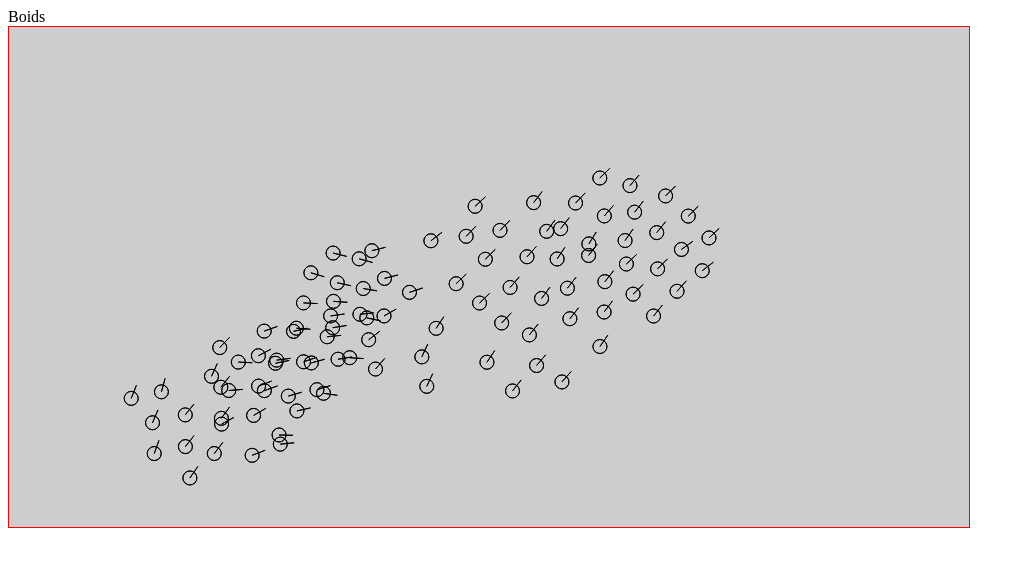
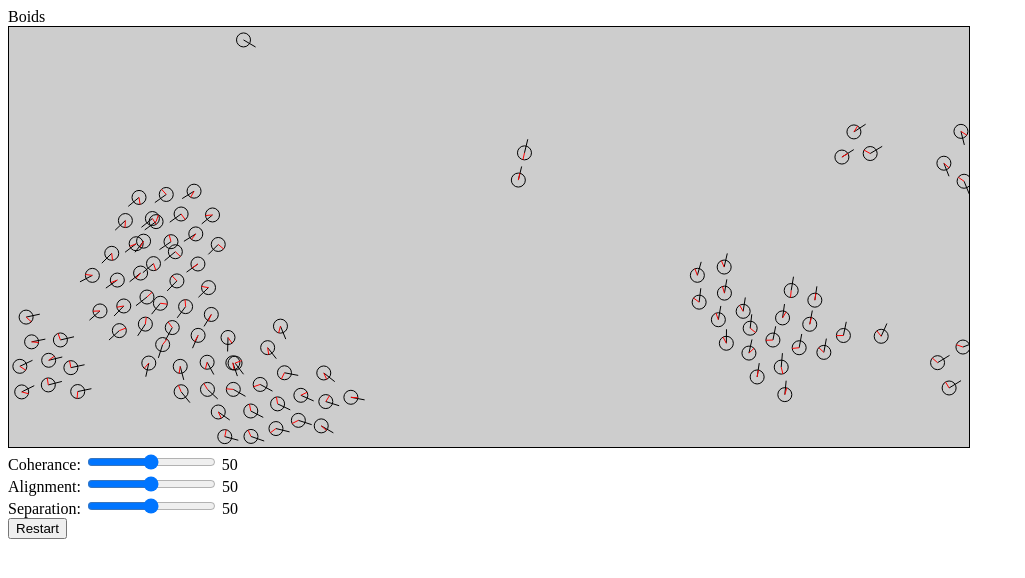
Before and after one commit to ericlovesmath/generative-art, a website built with Vite: page src/boids/index.html in a window 1280 px wide. Shown: the whole page, without its empty margins (0-1025 px from the left). Built offline with nearby package versions, Linux system fonts and the light colour scheme.

Commit message:
[Boids] Add Sliders to adjust constants, modify Boids to be independent of canvas

```diff
--- a/src/boids/index.html
+++ b/src/boids/index.html
@@ -10,6 +10,26 @@
   <body>
     <header>Boids</header>
     <canvas id="canvas-board"></canvas>
+
+    <div>
+      <label for="coherance-slider">Coherance:</label>
+      <input type="range" id="coherance-slider" min="0" max="100" value="50" />
+      <output id="coherance-output">50</output>
+    </div>
+
+    <div>
+      <label for="alignment-slider">Alignment:</label>
+      <input type="range" id="alignment-slider" min="0" max="100" value="50" />
+      <output id="alignment-output">50</output>
+    </div>
+
+    <div>
+      <label for="separation-slider">Separation:</label>
+      <input type="range" id="separation-slider" min="0" max="100" value="50" />
+      <output id="separation-output">50</output>
+    </div>
+
+    <button id="restart-button">Restart</button>
   </body>
 
   <script type="module" src="./main.ts"></script>
--- a/src/boids/main.ts
+++ b/src/boids/main.ts
@@ -2,10 +2,44 @@ import "./style.css";
 import { CanvasBoard } from "../lib/canvas";
 import { Flock } from "./objects/flock";
 
+let coheranceSlider =
+  document.querySelector<HTMLInputElement>("#coherance-slider")!;
+let coheranceOutput =
+  document.querySelector<HTMLOutputElement>("#coherance-output")!;
+let alignmentSlider =
+  document.querySelector<HTMLInputElement>("#alignment-slider")!;
+let alignmentOutput =
+  document.querySelector<HTMLOutputElement>("#alignment-output")!;
+let separationSlider =
+  document.querySelector<HTMLInputElement>("#separation-slider")!;
+let separationOutput =
+  document.querySelector<HTMLOutputElement>("#separation-output")!;
+let restartButton =
+  document.querySelector<HTMLButtonElement>("#restart-button")!;
+
 const playground = new CanvasBoard(
   document.querySelector("#canvas-board")!,
   960,
-  500
+  420
 );
 
-new Flock(playground, 100);
+let flock = new Flock(playground, 100);
+
+coheranceSlider.addEventListener("input", () => {
+  coheranceOutput.textContent = coheranceSlider.value;
+  flock.COHERANCE = (0.0005 * coheranceSlider.valueAsNumber) / 50;
+});
+
+alignmentSlider.addEventListener("input", () => {
+  alignmentOutput.textContent = alignmentSlider.value;
+  flock.ALIGNMENT = (0.05 * alignmentSlider.valueAsNumber) / 50;
+});
+
+separationSlider.addEventListener("input", () => {
+  separationOutput.textContent = separationSlider.value;
+  flock.SEPARATION = (0.01 * separationSlider.valueAsNumber) / 50;
+});
+
+restartButton.addEventListener("click", () => {
+  flock.randomizeBoids();
+});
--- a/src/boids/objects/flock.ts
+++ b/src/boids/objects/flock.ts
@@ -1,130 +1,153 @@
 import { Vec, mod } from "../../lib/utils";
 import { CanvasBoard, CanvasObject, PeriodicDrawer } from "../../lib/canvas";
 
-class Boid extends CanvasObject {
+class Boid {
   pos: Vec;
   vel: Vec;
   acc: Vec;
+
   RAD = 7;
 
-  MAX_FORCE = 0.05;
-
-  constructor(board: CanvasBoard, pos: Vec, vel: Vec) {
-    super(board);
+  constructor(pos: Vec, vel: Vec) {
     this.pos = pos;
     this.vel = vel;
     this.acc = new Vec(0, 0);
   }
 
-  /** Flies towards average position of local boids */
-  cohere(locals: Boid[], coherance: number) {
-    if (locals.length == 0) {
-      return;
-    }
+  /** Returns steering force to fly towards average position of local boids */
+  cohere(locals: Boid[]): Vec {
     let avgPosition = new Vec(0, 0);
     for (let curr of locals) {
       avgPosition = avgPosition.add(curr.pos);
     }
-    avgPosition = avgPosition.scale(1 / locals.length);
-    let steering = avgPosition.subtract(this.pos).scale(coherance);
-    this.acc = this.acc.add(steering.clamp(this.MAX_FORCE));
+    if (locals.length == 0) {
+      return avgPosition;
+    }
+    return avgPosition.scale(1 / locals.length).subtract(this.pos);
   }
 
-  /** Steers to avoid crowding local flock */
-  separate(locals: Boid[], separation: number) {
-    if (locals.length == 0) {
-      return;
-    }
+  /** Returns steering force to avoid crowding local flock */
+  separate(locals: Boid[]): Vec {
     let target = new Vec(0, 0);
     for (let curr of locals) {
       let diff = this.pos.subtract(curr.pos);
       diff.scale(1 / diff.magnitude() ** 2);
       target = target.add(diff);
     }
-    target = target.scale(1 / locals.length);
-    let steering = target.subtract(this.vel).scale(separation);
-    this.acc = this.acc.add(steering.clamp(this.MAX_FORCE));
+    if (locals.length == 0) {
+      return target;
+    }
+    return target.scale(1 / locals.length).subtract(this.vel);
   }
 
-  /** Steers towards average velocity of local flock */
-  align(locals: Boid[], alignment: number) {
-    if (locals.length == 0) {
-      return;
-    }
+  /** Returns steering force to match average velocity of local flock */
+  align(locals: Boid[]): Vec {
     let avgVelocity = new Vec(0, 0);
     for (let curr of locals) {
       avgVelocity = avgVelocity.add(curr.vel);
     }
-    avgVelocity = avgVelocity.scale(1 / locals.length);
-    let steering = avgVelocity.subtract(this.vel).scale(alignment);
-    this.acc = this.acc.add(steering.clamp(this.MAX_FORCE));
+    if (locals.length == 0) {
+      return avgVelocity;
+    }
+    return avgVelocity.scale(1 / locals.length).subtract(this.vel);
   }
 
-  update() {
+  /** TODO: Returns steering force to avoid border */
+  avoidBorder(width: number, height: number): Vec {
+    let steering = new Vec(0, 0);
+    if (this.pos.x < 0) {
+      steering.x = 1;
+    }
+    if (this.pos.y < 0) {
+      steering.y = 1;
+    }
+    if (this.pos.x > width) {
+      steering.x = -1;
+    }
+    if (this.pos.y > height) {
+      steering.y = -1;
+    }
+
+    return steering.subtract(this.vel);
+  }
+
+  /** Updates position of boid based on pos/vel/acc
+   * Wraps around canvas */
+  update(width: number, height: number) {
     this.vel = this.vel.add(this.acc);
     this.pos = this.pos.add(this.vel);
-    this.pos.x = mod(this.pos.x, this.board.width);
-    this.pos.y = mod(this.pos.y, this.board.height);
+    this.pos.x = mod(this.pos.x, width);
+    this.pos.y = mod(this.pos.y, height);
   }
 
-  draw() {
-    this.ctx.beginPath();
-    this.ctx.arc(this.pos.x, this.pos.y, this.RAD, 0, 2 * Math.PI);
+  /** Draws boid */
+  draw(ctx: CanvasRenderingContext2D) {
+    ctx.beginPath();
+    ctx.arc(this.pos.x, this.pos.y, this.RAD, 0, 2 * Math.PI);
 
-    this.ctx.moveTo(this.pos.x, this.pos.y);
+    ctx.moveTo(this.pos.x, this.pos.y);
     let target = this.vel
       .normalized()
       .scale(this.RAD * 2)
       .add(this.pos);
-    this.ctx.lineTo(target.x, target.y);
+    ctx.lineTo(target.x, target.y);
 
-    this.ctx.stroke();
+    ctx.stroke();
 
-    /* this.ctx.strokeStyle = "red";
-    this.ctx.beginPath();
+    ctx.strokeStyle = "red";
+    ctx.beginPath();
 
-    this.ctx.moveTo(this.pos.x, this.pos.y);
+    ctx.moveTo(this.pos.x, this.pos.y);
     target = this.acc
       .normalized()
-      .scale(this.RAD * 2)
+      .scale(this.RAD * 1)
       .add(this.pos);
-    this.ctx.lineTo(target.x, target.y);
+    ctx.lineTo(target.x, target.y);
 
-    this.ctx.stroke();
-    this.ctx.strokeStyle = "black"; */
+    ctx.stroke();
+    ctx.strokeStyle = "black";
   }
 }
 
 export class Flock extends CanvasObject {
   animator: PeriodicDrawer;
-  boids: Boid[];
+  boids: Boid[] = [];
   count: number;
-  MAX_VELOCITY = 3;
+
+  MAX_FORCE = 0.05;
+  MAX_VELOCITY = 5;
 
   COHERANCE = 0.0005;
   ALIGNMENT = 0.05;
-  SEPARATION = 0.05;
+  SEPARATION = 0.01;
 
   PERCEPTION = 70;
-  THRESHOLD = 30;
+  THRESHOLD = 25;
+
+  BORDER_FORCE = 0.05;
 
   constructor(board: CanvasBoard, count: number) {
     super(board);
     this.animator = new PeriodicDrawer(this, 120);
 
     this.count = count;
-    this.boids = [];
-    for (let i = 0; i < count; i++) {
-      this.boids.push(this.getRandomBoid());
-    }
+    this.randomizeBoids();
 
     this.animator.startRefresh();
   }
 
+  /** Replaces all boids flock with new random boids */
+  randomizeBoids() {
+    this.boids = [];
+    for (let i = 0; i < this.count; i++) {
+      this.boids.push(this.getRandomBoid());
+    }
+  }
+
+  /** Returns new boid with random position and velocity */
   getRandomBoid(): Boid {
     let dir = Math.random() * 2 * Math.PI;
     return new Boid(
-      this.board,
       new Vec(
         Math.floor(Math.random() * this.board.width * 0.8),
         Math.floor(Math.random() * this.board.height * 0.8)
@@ -133,6 +156,7 @@ export class Flock extends CanvasObject {
     );
   }
 
+  /** Gets boids around boid within certain radius */
   getLocalBoids(boid: Boid, rad: number): Boid[] {
     let localBoids: Boid[] = [];
     for (let curr of this.boids) {
@@ -143,20 +167,43 @@ export class Flock extends CanvasObject {
     return localBoids;
   }
 
+  /** Applies forces on boid and updates each accordingly */
   update() {
     this.boids.forEach((boid: Boid) => {
       boid.acc = new Vec(0, 0);
-      boid.align(this.getLocalBoids(boid, this.PERCEPTION), this.ALIGNMENT);
-      boid.cohere(this.getLocalBoids(boid, this.PERCEPTION), this.COHERANCE);
-      boid.separate(this.getLocalBoids(boid, this.THRESHOLD), this.SEPARATION);
+
+      boid.acc = boid.acc.add(
+        boid
+          .align(this.getLocalBoids(boid, this.PERCEPTION))
+          .scale(this.ALIGNMENT)
+          .clamp(this.MAX_FORCE)
+      );
+
+      boid.acc = boid.acc.add(
+        boid
+          .cohere(this.getLocalBoids(boid, this.PERCEPTION))
+          .scale(this.COHERANCE)
+          .clamp(this.MAX_FORCE)
+      );
+
+      boid.acc = boid.acc.add(
+        boid
+          .separate(this.getLocalBoids(boid, this.THRESHOLD))
+          .scale(this.SEPARATION)
+          .clamp(this.MAX_FORCE)
+      );
+
+      // boid.avoidBorder(this.board.width, this.board.height, this.BORDER_FORCE);
+
+      boid.update(this.board.width, this.board.height);
       boid.vel = boid.vel.clamp(this.MAX_VELOCITY);
-      boid.update();
     });
   }
 
+  /** Draws each boid */
   draw() {
     this.boids.forEach((boid: Boid) => {
-      boid.draw();
+      boid.draw(this.ctx);
     });
   }
 }
--- a/src/boids/style.css
+++ b/src/boids/style.css
@@ -1,4 +1,4 @@
 canvas {
-    background: #cdcdcd;
-    border: 1px solid red;
-  }
+  background: #cdcdcd;
+  border: 1px solid black;
+}
```
